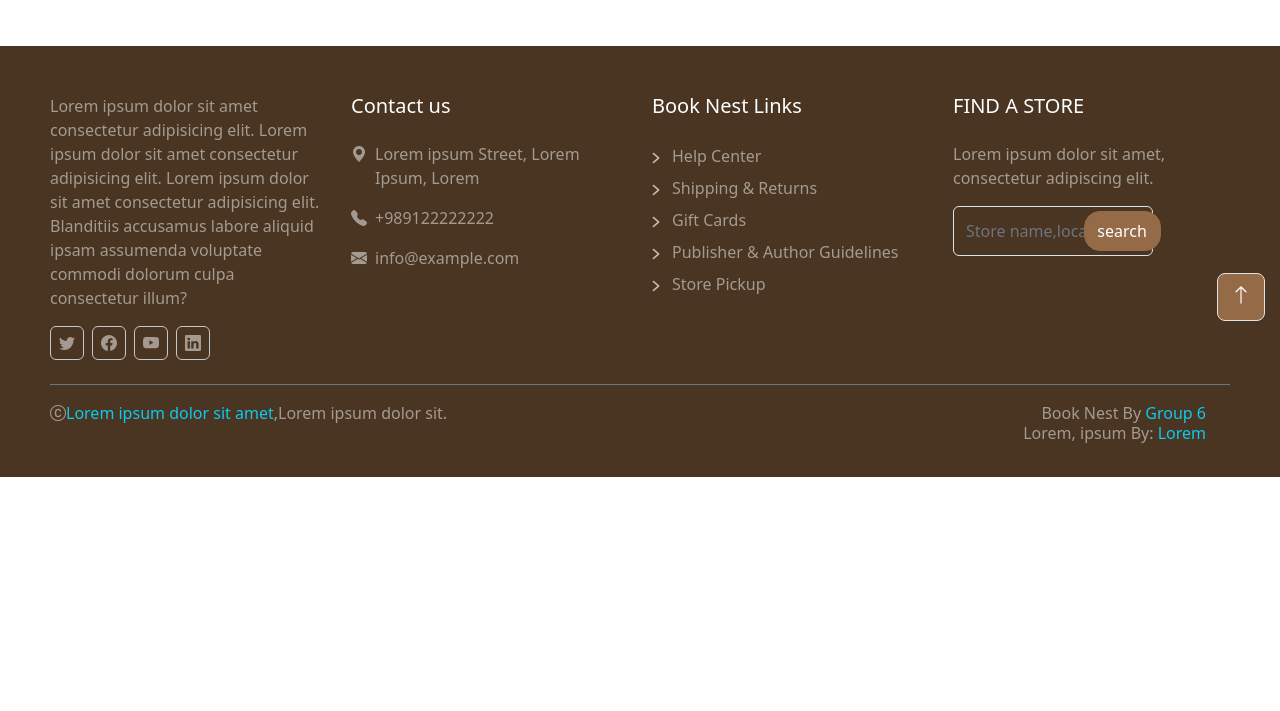
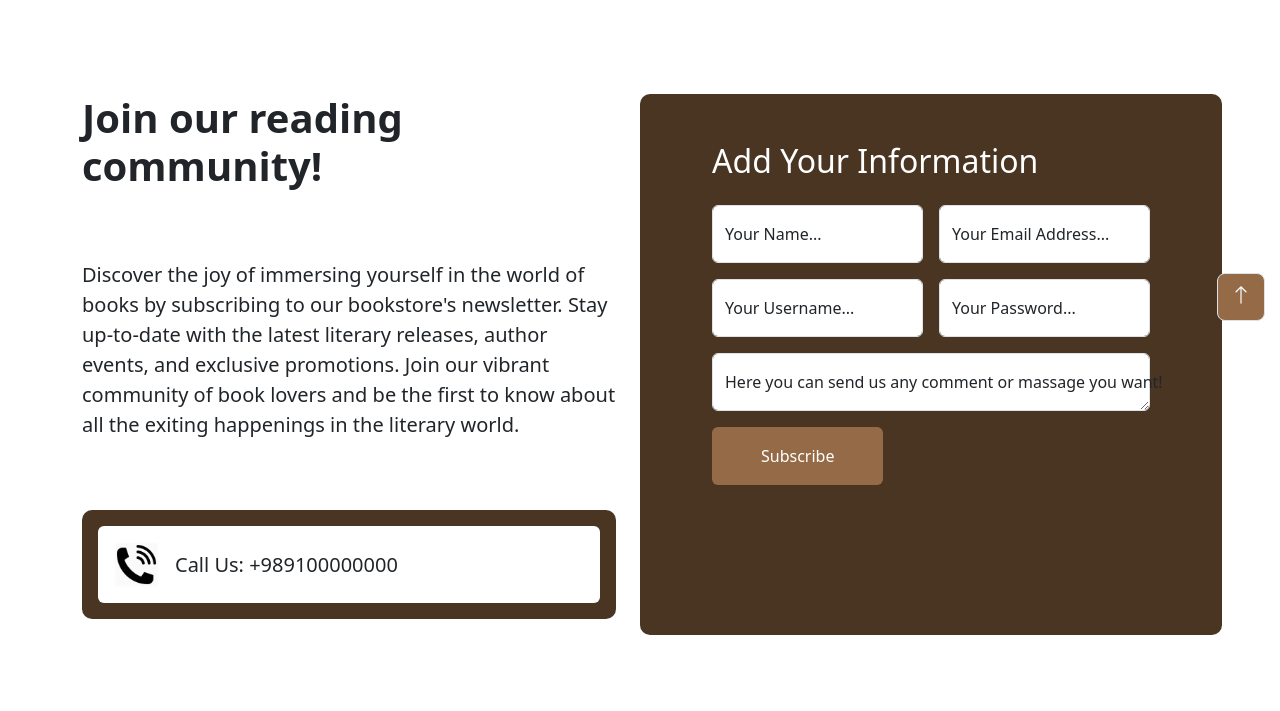
Before and after one commit to hediehzahra/Bootstrap-homework, a plain HTML site: page Subscription (sub menu 2)/subscription.html in a window 1280 px wide. Shown: the part 449-1160 px from the top of the page. Before the commit the page ends 926 px from the top, so only its background shows below. Drawn offline with nearby package versions, Linux system fonts and the light colour scheme.

Commit message:
added main

```diff
--- a/Subscription (sub menu 2)/subscription.css
+++ b/Subscription (sub menu 2)/subscription.css
@@ -67,6 +67,32 @@ li a:local-link{
 
 /* header end */
 
+
+/* main start */
+.para {
+    font-size: 20px;
+    margin-top: 70px;
+    margin-bottom: 70px;
+}
+
+.border-con {
+    background-color: #493522;
+    border-radius: 10px;
+}
+.callus {
+    width: 45px ;
+    height: 45px ;
+}
+
+.subscribe {
+    background-color: #946b46;
+}
+
+.subscribe:hover {
+    background-color: #a69687 !important;
+}
+/* main end */
+
 /* footer start */
 .plAndr{
     padding: 0 50px;
--- a/Subscription (sub menu 2)/subscription.html
+++ b/Subscription (sub menu 2)/subscription.html
@@ -97,6 +97,80 @@
       </div>
     </div>
     <!-- header end -->
+
+
+     <!-- main start -->
+     <main>
+      <div class="container-fluid py-5">
+        <div class="container">
+          <div class="row g-5">
+            <div class="col-lg-6">
+              <h1 class="display-6 mb-5 fw-bold">
+                Join our reading community!
+              </h1>
+              <p class=" para ">
+                Discover the joy of immersing yourself in the world of books by subscribing to our bookstore's newsletter. Stay up-to-date with the latest literary releases, author events, and exclusive promotions. Join our vibrant community of book lovers and be the first to know about all the exiting happenings in the literary world.
+              </p>
+              <div class=" call border-con p-3 mb-3">
+                <div class=" callicon d-flex align-items-center bg-white rounded p-3">
+                  <img class=" callus me-3" src="../imgs/1558326.webp" alt="call us ">
+                  <h5 class="mb-0">Call Us: +989100000000</h5>
+                </div>
+              </div>
+            </div>
+            <div class=" border-con col-lg-6">
+              <div class="p-5">
+              <!-- subscribe form start -->
+            <form>
+              <div class="row g-3">
+                <div>
+                    <h2 class=" text-white">Add Your Information</h2>
+                  </div>
+                <div class="col-sm-6">
+                    <div class="form-floating">
+                      <input type="text" class="form-control" id="name" placeholder="enter your name...">
+                      <label for="name">Your Name...</label>
+                    </div>
+                  </div>
+                  <div class="col-sm-6">
+                    <div class="form-floating">
+                       <input type="email" class="form-control" id="email" placeholder="enter you email address...">
+                      <label for="email">Your Email Address...</label>
+                    </div>
+                  </div>
+                  <div class="col-sm-6">
+                    <div class="form-floating">
+                      <input type="text" class="form-control" id="username" placeholder="enter your username...">
+                      <label for="cname">Your Username...</label>
+                    </div>
+                  </div>
+                  <div class="col-sm-6">
+                    <div class="form-floating">
+                      <input type="password" class="form-control" id="password" placeholder="enter your password...">
+                      <label for="password">Your Password...</label>
+                    </div>
+                  </div>
+                  <div class="col-12">
+                    <div class="form-floating">
+                      <textarea class=" comment form-control" placeholder="write anything" id="comment"></textarea>
+                      <label for="comment">Here you can send us any comment or massage you want!</label>
+                    </div>
+                  </div>
+                  <div class="col-12">
+                    <button class=" subscribe btn py-3 px-5 text-white" type="submit">
+                      Subscribe
+                    </button>
+                  </div>
+                </div>
+              </form>
+              <!-- subscribe form end -->
+              </div>
+            </div>
+          </div>
+        </div>
+      </div>
+    </main>
+      <!-- main end -->
 
 
        <!-- footer start -->
```
